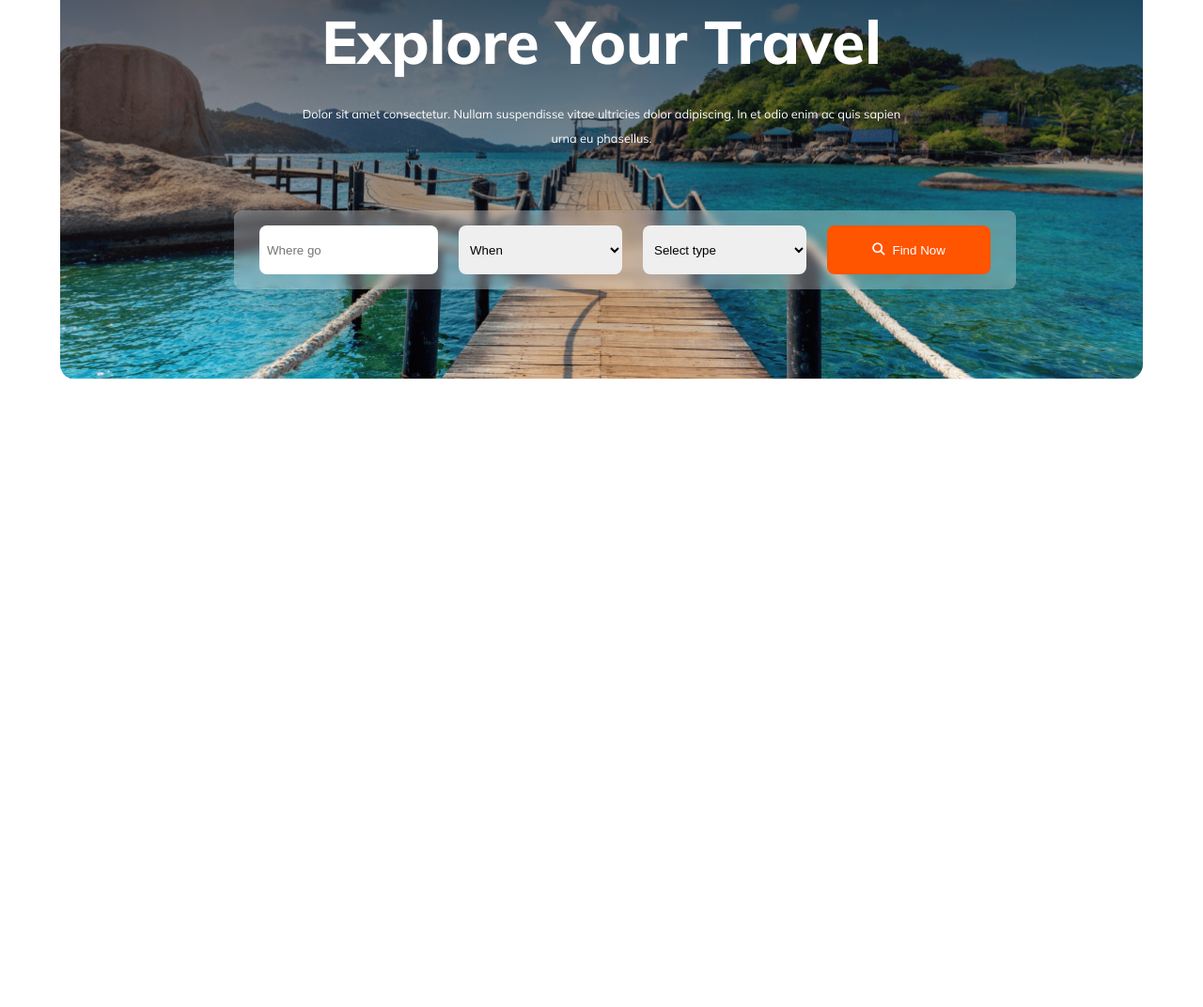
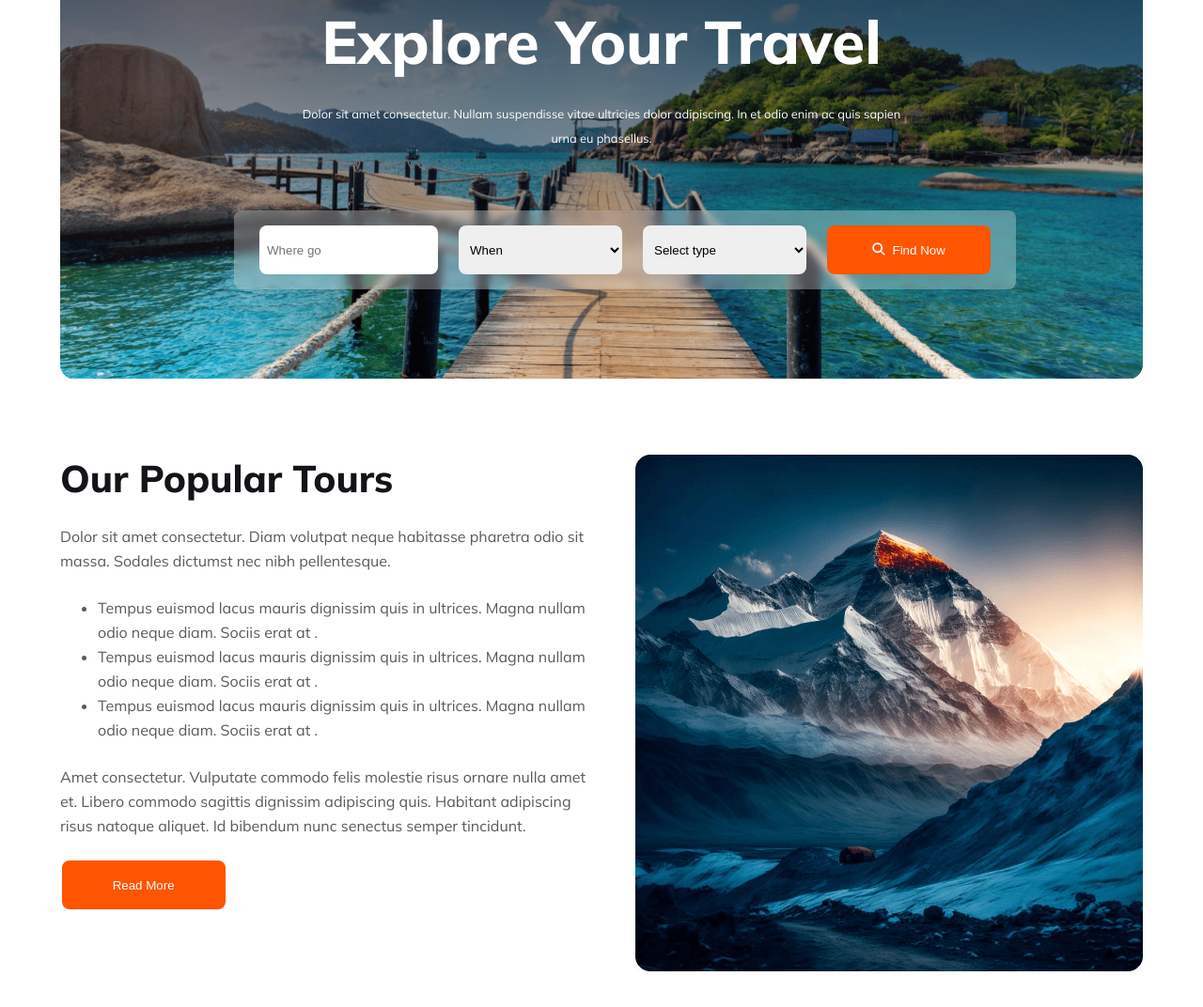
Before and after one commit to Abid0624/B9-Assignment-2-solution, a plain HTML site: page index.html in a window 1280 px wide. Shown: the part 312-1384 px from the top of the page at 94% size. Before the commit the page ends 800 px from the top, so only its background shows below. Drawn offline with Linux system fonts and the light colour scheme.

Commit message:
added the popular section

```diff
--- a/index.html
+++ b/index.html
@@ -42,5 +42,26 @@
 
     </div>
    </section>
+
+   <!-- Our popular tours -->
+    <section class="container popular-sec">
+      <div class="text-content">
+        <h3 class="common-cls">Our Popular Tours</h3>
+        <p>Dolor sit amet consectetur. Diam volutpat neque habitasse pharetra odio sit massa. Sodales dictumst nec nibh pellentesque.</p>
+        <ul>
+          <li>Tempus euismod lacus mauris dignissim quis in ultrices. Magna nullam odio neque diam. Sociis erat at .</li>
+          <li>Tempus euismod lacus mauris dignissim quis in ultrices. Magna nullam odio neque diam. Sociis erat at .</li>
+          <li>Tempus euismod lacus mauris dignissim quis in ultrices. Magna nullam odio neque diam. Sociis erat at .</li>
+        </ul>
+        <p>Amet consectetur. Vulputate commodo felis molestie risus
+          ornare nulla amet et. Libero commodo sagittis dignissim adipiscing quis. Habitant adipiscing risus natoque aliquet. Id bibendum nunc senectus semper tincidunt. </p>
+          <button class="btn-primary">Read More</button>
+
+      </div>
+      <div class="image">
+        <img src="Images/Rectangle 4.png" alt="">
+      </div>
+
+    </section>
 </body>
 </html>
--- a/styles/style.css
+++ b/styles/style.css
@@ -25,15 +25,22 @@ h3{
   color: rgb(255, 84, 0);
 }
 p{
+
+}
+.explore-travel p{
+  color: rgb(255, 255, 255);
   font-size: 0.8rem;
   font-weight: 400;
   text-align: center;
-  color: rgb(255, 255, 255);
   line-height: 26px;
   margin-top: 24px;
   margin-bottom: 64px;
 }
-
+.common-cls{
+  color: rgb(19, 19, 24);
+  font-size: 2.5rem;
+  font-weight: 800;
+}
 
 
 /*navbar*/
@@ -120,3 +127,31 @@ input,select{
   gap: 8px;
   color: white;
 }
+
+ /* Popular section */
+
+.popular-sec{
+  display: flex;
+  gap: 3rem;
+}
+.text-content{
+  display: flex;
+  flex-direction: column;
+  row-gap: 1.5rem;
+}
+.text-content h3{
+  text-align: left;
+}
+/* .text-content li{
+  margin-bottom: 1rem;
+} */
+/* .text-content button{
+  margin-top: .5rem;
+} */
+.text-content p,.text-content li{
+  color: rgba(19, 19, 24, 0.7);
+  font-size: 16px;
+  font-weight: 400;
+  line-height: 26px;
+  letter-spacing: 0%;
+}
```
